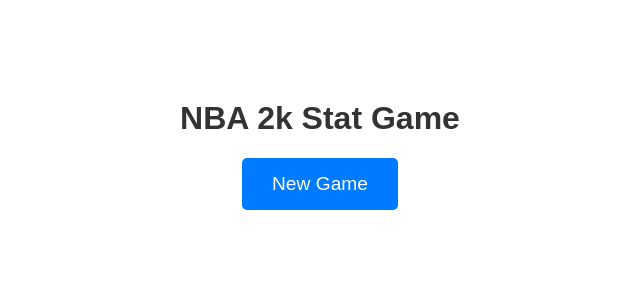
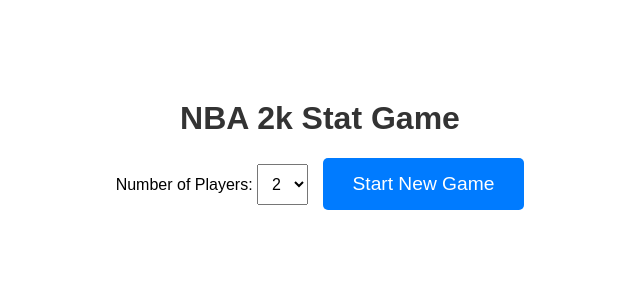
Before and after one commit to Abhlnaw/NBAgame, a Django app: page / in a window 1280 px wide. Shown: the top 300 px of the page, without its empty margins (320-960 px from the left). Run offline with Django 5.2, Linux system fonts and the light colour scheme.

Commit message:
feat: added multiple player creation

```diff
--- a/game/templates/game/index.html
+++ b/game/templates/game/index.html
@@ -7,6 +7,14 @@
     <style>
         body { font-family: sans-serif; text-align: center; margin-top: 100px; }
         h1 { color: #333; }
+        .new-game-form {
+            margin-top: 20px;
+        }
+        .player-select {
+            padding: 10px;
+            font-size: 1em;
+            margin-right: 10px;
+        }
         .menu-button {
             padding: 15px 30px;
             font-size: 1.2em;
@@ -20,6 +28,15 @@
 </head>
 <body>
     <h1>NBA 2k Stat Game</h1>
-    <button class="menu-button" onclick="location.href='/new_game/'">New Game</button>
+    <form action="/new_game/" method="post" class="new-game-form">
+        {% csrf_token %}
+        <label for="num_players">Number of Players:</label>
+        <select name="num_players" id="num_players" class="player-select">
+            <option value="2">2</option>
+            <option value="3">3</option>
+            <option value="4">4</option>
+        </select>
+        <button type="submit" class="menu-button">Start New Game</button>
+    </form>
 </body>
 </html>
--- /dev/null
+++ b/game/templatetags/__init__.py
@@ -0,0 +1 @@
+# This file makes the templatetags directory a Python package.
--- a/game/views.py
+++ b/game/views.py
@@ -12,13 +12,18 @@
     return render(request, 'game/index.html')
 
 def new_game_view(request):
-    request.session['game_state'] = {
+    num_players = int(request.POST.get('num_players', 2))
+
+    game_state = {
         'current_player': 1,
-        'player_1_team': [],
-        'player_2_team': [],
         'turn': 1,
-        'num_players': 2 # For now, hardcoded to 2
+        'num_players': num_players,
     }
+
+    for i in range(1, num_players + 1):
+        game_state[f'player_{i}_team'] = []
+
+    request.session['game_state'] = game_state
     return redirect('wheel')
 
 def wheel_view(request):
@@ -41,12 +46,11 @@
     }
     return render(request, 'game/select_player.html', context)
 
-def calculate_winner(player_1_team, player_2_team):
+def calculate_winner(game_state):
     """
-    Calculates the winner based on peak player stats and positional adjustments.
+    Calculates the winner based on peak player stats and positional adjustments for a variable number of players.
     """
-    team_1_score = 0
-    team_2_score = 0
+    team_scores = {}
 
     position_multipliers = {
         'PG': {'points': 1.1, 'rebounds': 0.8, 'assists': 1.3},
@@ -73,11 +77,13 @@
                 total_score += player_score
         return total_score
 
-    team_1_score = get_team_score(player_1_team)
-    team_2_score = get_team_score(player_2_team)
+    for i in range(1, game_state['num_players'] + 1):
+        team_key = f'player_{i}_team'
+        team_roster = game_state[team_key]
+        team_scores[i] = get_team_score(team_roster)
 
-    winner = 1 if team_1_score > team_2_score else 2
-    return winner, team_1_score, team_2_score
+    winner = max(team_scores, key=team_scores.get)
+    return winner, team_scores
 
 
 def game_over_view(request):
@@ -85,16 +91,19 @@
     if not game_state:
         return redirect('new_game')
 
-    winner, team_1_score, team_2_score = calculate_winner(game_state['player_1_team'], game_state['player_2_team'])
+    winner, team_scores = calculate_winner(game_state)
+
+    # Add scores to the game_state to be used by the template tag
+    for player_num, score in team_scores.items():
+        game_state[f'team_{player_num}_score'] = round(score, 2)
 
     context = {
         'game_state': game_state,
         'winner': winner,
-        'team_1_score': round(team_1_score, 2),
-        'team_2_score': round(team_2_score, 2),
     }
+
     # Clear the game state from the session
-    del request.session['game_state']
+    # del request.session['game_state'] # Commenting out for easier testing
     return render(request, 'game/game_over.html', context)
 
 @require_POST
@@ -121,15 +130,15 @@
     if game_state['current_player'] < game_state['num_players']:
         game_state['current_player'] += 1
     else:
+        # End of a turn, reset to player 1 and advance turn
         game_state['current_player'] = 1
         game_state['turn'] += 1
 
-    request.session['game_state'] = game_state
+    request.session.save()
 
+    # Check if all players have drafted 5 players
     if game_state['turn'] > 5:
-        # Game over logic
         return JsonResponse({'redirect_url': '/game_over/'})
-
 
     return JsonResponse({'redirect_url': '/wheel/'})
 
```
Also changed, not shown: game/templates/game/wheel.html (+15 -18 lines), game/templatetags/game_tags.py (added, +11 -0 lines), templates/game/game_over.html (+9 -12 lines), db.sqlite3.
